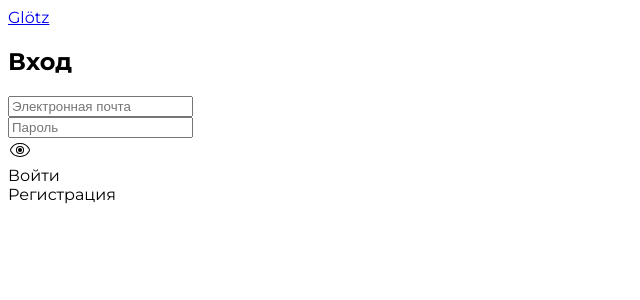
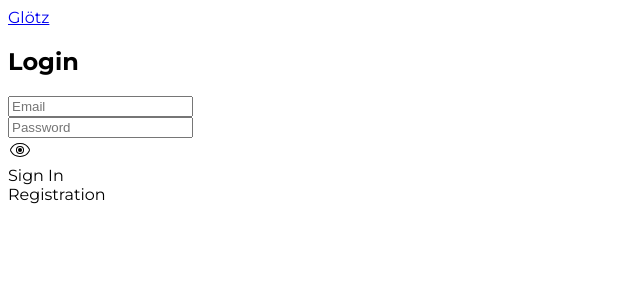
Before and after one commit to v-f-wl/Glotz_Test-App, a Next.js app: page /authorizationPage in a window 1280 px wide. Shown: the top 300 px of the page, without its empty margins (0-640 px from the left). Built offline with nearby package versions, Linux system fonts and the light colour scheme.

Commit message:
update project text to new language

```diff
--- a/src/components/authorization/LogInScreen.jsx
+++ b/src/components/authorization/LogInScreen.jsx
@@ -68,11 +68,11 @@ const LogInScreen = ({changeScreen}) => {
         </span>
       </div>
       <h2 className="text-center text-2xl lg:text-4xl  font-medium  text-green-900">
-        Вход
+      Login
       </h2>
       {!!handleError &&
         <div className="mt-4 text-center font-light">
-          <Paragraph description='Убедитесь, что данные введены верно'/>
+          <Paragraph description='Make sure the data is entered correctly'/>
         </div>
       }
       <form className="mt-8 flex flex-col gap-4">
@@ -80,14 +80,14 @@ const LogInScreen = ({changeScreen}) => {
           onChange={(e) => setEmail(e.target.value)}
           type="text"
           className="border p-2 rounded-lg"
-          placeholder="Электронная почта"
+          placeholder="Email"
           value={emailValue}
         />
         <div className="flex relative">
           <input
             type={showPassword ? 'text' : 'password'}
             className="w-full h-full p-2 pr-10 border rounded-lg"
-            placeholder="Пароль"
+            placeholder="Password"
             onChange={(e) => setPassword(e.target.value)}
             value={passwordValue}
           />
@@ -111,13 +111,13 @@ const LogInScreen = ({changeScreen}) => {
             onClick={() => logIn()}
             className="border border-green-800 py-2 px-4 rounded-lg cursor-pointer"
           >
-            Войти
+            Sign In
           </div>
           <div
             onClick={changeScreen}
             className="underline cursor-pointer p-2 text-slate-500"
           >
-            Регистрация
+            Registration
           </div>
         </div>
       </form>
--- a/src/components/authorization/SingInScreen.jsx
+++ b/src/components/authorization/SingInScreen.jsx
@@ -78,32 +78,32 @@ const SingInScreen = ({changeScreen}) => {
         </span>
       </div>
       <h2 className="text-center text-2xl lg:text-4xl font-medium  text-green-900">
-        Регистрация
+      Sign In
       </h2>
       {!!handleError &&
         <div className="mt-4 text-center font-light">
-          <Paragraph description='Убедитесь, что данные введены верно'/>
+          <Paragraph description='Make sure the data is entered correctly'/>
         </div>
       }
       <form className="mt-8 flex flex-col gap-4">
         <input
           type="text"
           className="border p-2 rounded-lg"
-          placeholder="Имя"
+          placeholder="First Name"
           onChange={(e) => setFirstName(e.target.value)}
           value={firstName}
         />
         <input
           type="text"
           className="border p-2 rounded-lg"
-          placeholder="Фамилия"
+          placeholder="Last Name"
           onChange={(e) => setSecondName(e.target.value)}
           value={secondName}
         />
         <input
           type="text"
           className="border p-2 rounded-lg"
-          placeholder="Электронная почта"
+          placeholder="Email"
           onChange={(e) => setEmailValue(e.target.value)}
           value={emailValue}
         />
@@ -111,7 +111,7 @@ const SingInScreen = ({changeScreen}) => {
           <input
             type={showPassword ? 'text' : 'password'}
             className="w-full h-full p-2 pr-10 border rounded-lg"
-            placeholder="Пароль"
+            placeholder="Password"
             onChange={(e) => setPasswordValue(e.target.value)}
             value={passwordValue}
           />
@@ -135,13 +135,13 @@ const SingInScreen = ({changeScreen}) => {
             onClick={() => createAccount()}
             className="border border-green-800 py-2 px-4 rounded-lg cursor-pointer"
           >
-            Регистрация
+            Sign Up
           </div>
           <div
             onClick={changeScreen}
             className="underline cursor-pointer p-2 text-slate-500"
           >
-            Вход
+            Login
           </div>
         </div>
       </form>
--- a/src/components/mainElements/MainTop.jsx
+++ b/src/components/mainElements/MainTop.jsx
@@ -5,7 +5,7 @@ const MainTop = () => {
   return (
     <div className="flex items-center justify-between">
       <TitleWithLine
-        title='Тесты'
+        title='Tests'
         linePosition={false}
       />
       <MainFilter/>
--- a/src/templates/category.js
+++ b/src/templates/category.js
@@ -1 +1 @@
-export const category = ['Психология', 'Искусство и музыка', 'География', 'Развлечения', 'Другое']
+export const category = ['Psychology', 'Art and Music', 'Geography', 'Entertainment', 'Other']
```
Also changed, not shown: src/components/UI/FilterModal.jsx (+5 -5 lines), src/components/header/NavHeader.jsx (+5 -5 lines), src/components/mainElements/MainWalls.jsx (+4 -4 lines).
